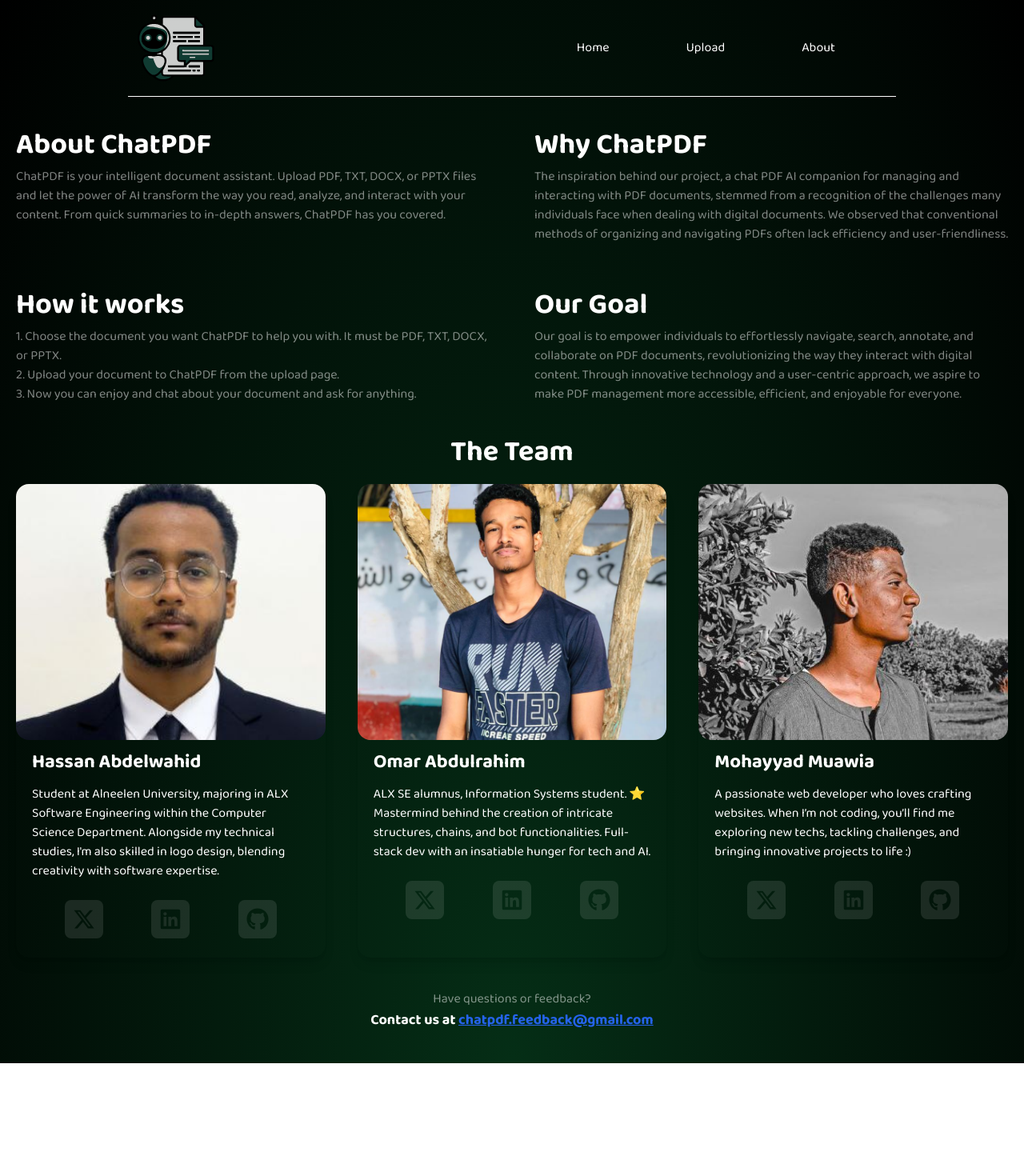
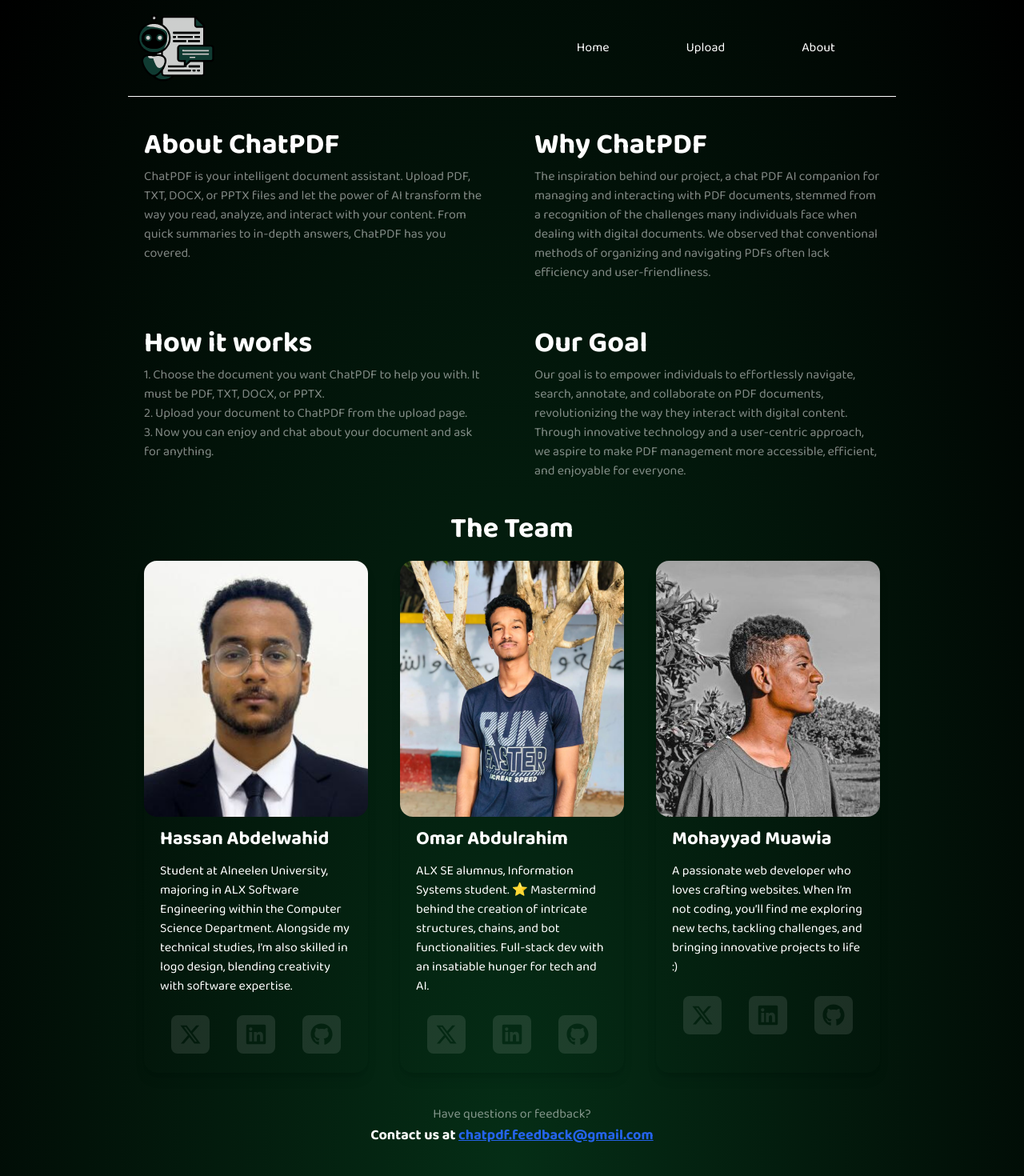
Before and after one commit to Mohayyad-Muawia/chatpdf, a React (Vite) app: page /about in a window 1280 px wide. Shown: the top 1470 px of the page at 80% size. Before the commit the page ends 1329 px from the top, so only its background shows below. Built offline with nearby package versions, Linux system fonts and the light colour scheme; no server answers.

Commit message:
added containers to about page

```diff
--- a/src/components/About.jsx
+++ b/src/components/About.jsx
@@ -53,8 +53,8 @@ const About = () => {
   ]
 
   return (
-    <div className="about container mx-auto px-5 py-10">
-      <div className="grid grid-cols-1 md:grid-cols-2 gap-5 md:gap-14">
+    <div className="about px-5 py-10">
+      <div className="grid grid-cols-1 md:grid-cols-2 gap-5 md:gap-14 container mx-auto">
         <div>
           <h1 className="font-bold text-4xl mb-2">About ChatPDF</h1>
           <p className="opacity-50">
@@ -101,7 +101,7 @@ const About = () => {
         </div>
       </div>
 
-      <div className="team my-10">
+      <div className="team my-10 container mx-auto">
         <h1 className="font-bold text-4xl text-center my-5">The Team</h1>
 
         <div className="members flex gap-10 flex-wrap justify-between">
```
